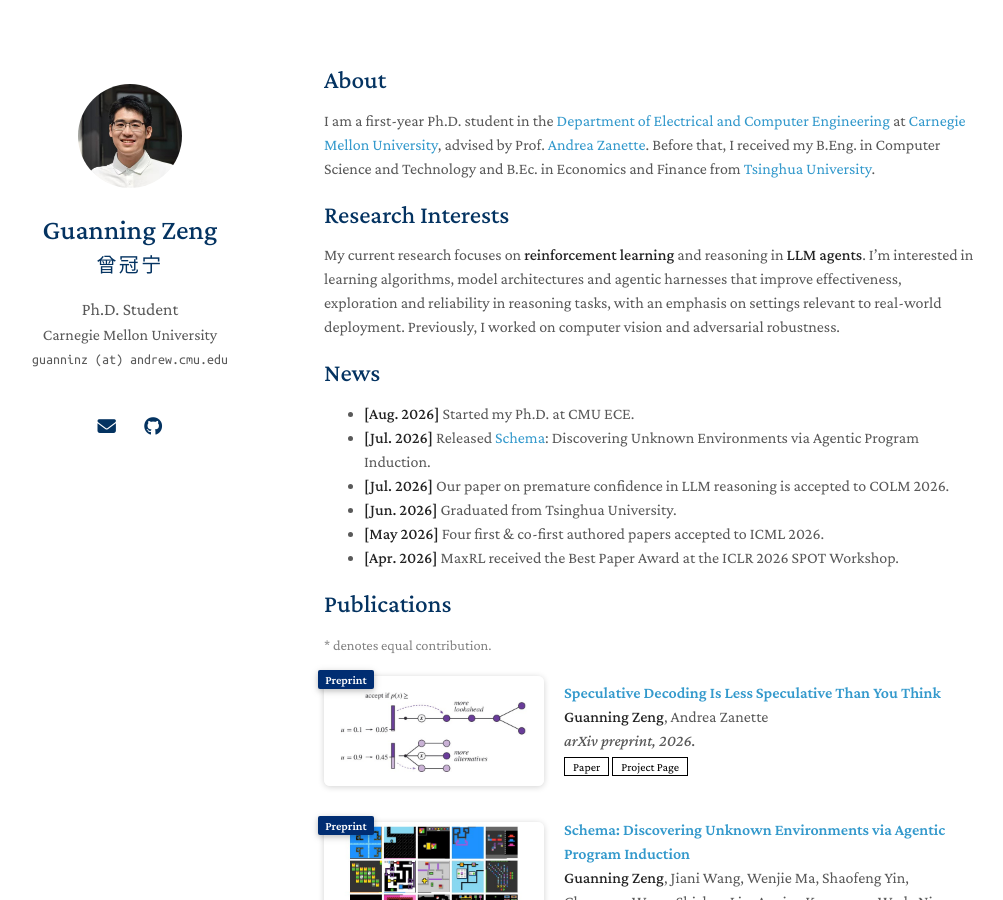
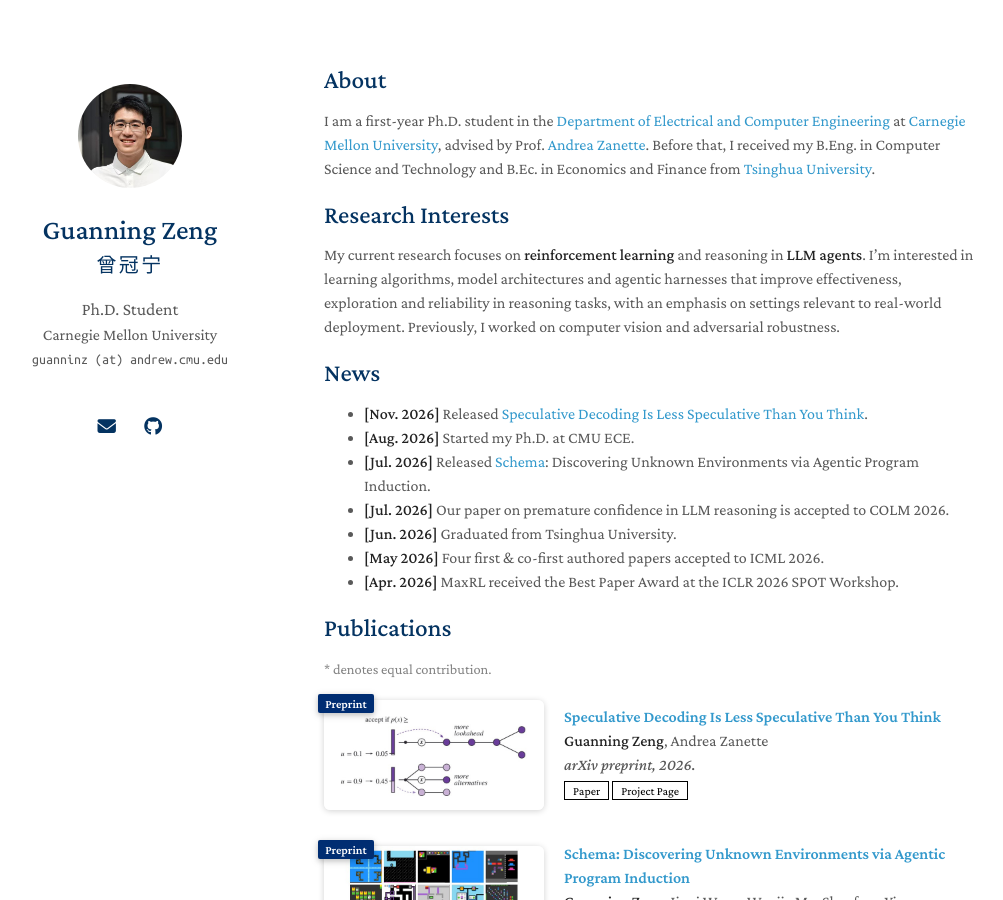
Before and after one commit to guanning03/guanning03.github.io, a Jekyll site: the page built from index.md, in a window 1280 px wide and 900 px high. Shown: the whole window, without its empty margins (146-1149 px from the left). Built offline with Jekyll 4.4.1, drawn with Linux system fonts in a browser that asks for light colours; a style sheet for code colours, icons or effects is not loaded; our own code applies the rules of GitHub Pages for plain Markdown files.

Commit message:
Add news item for Speculative Decoding Is Less Speculative Than You Think
Co-Authored-By: Claude Opus 5.5 <noreply@anthropic.com>

```diff
--- a/index.md
+++ b/index.md
@@ -12,6 +12,7 @@ My current research focuses on **reinforcement learning** and reasoning in **LLM
 
 ## News
 
+- **[Nov. 2026]** Released [Speculative Decoding Is Less Speculative Than You Think](https://arxiv.org/abs/2611.27891).
 - **[Aug. 2026]** Started my Ph.D. at CMU ECE.
 - **[Jul. 2026]** Released [Schema](https://schema-harness.github.io/): Discovering Unknown Environments via Agentic Program Induction.
 - **[Jul. 2026]** Our paper on premature confidence in LLM reasoning is accepted to COLM 2026.
```
